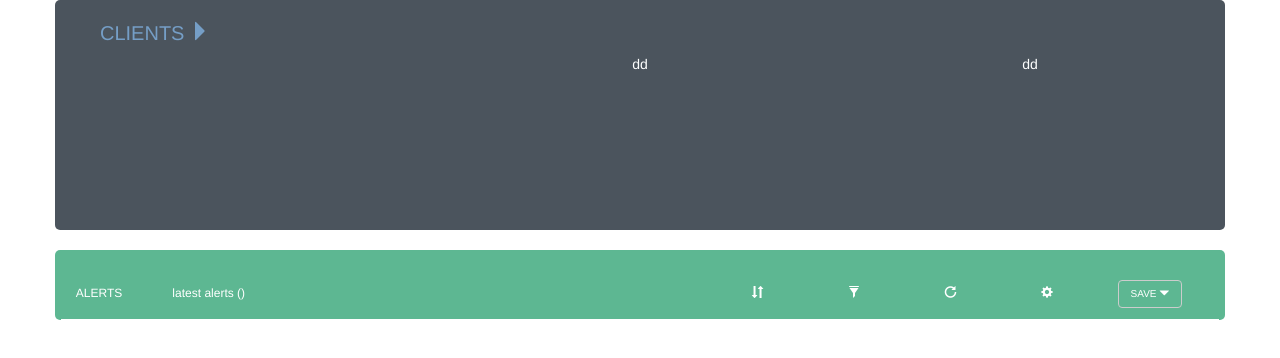
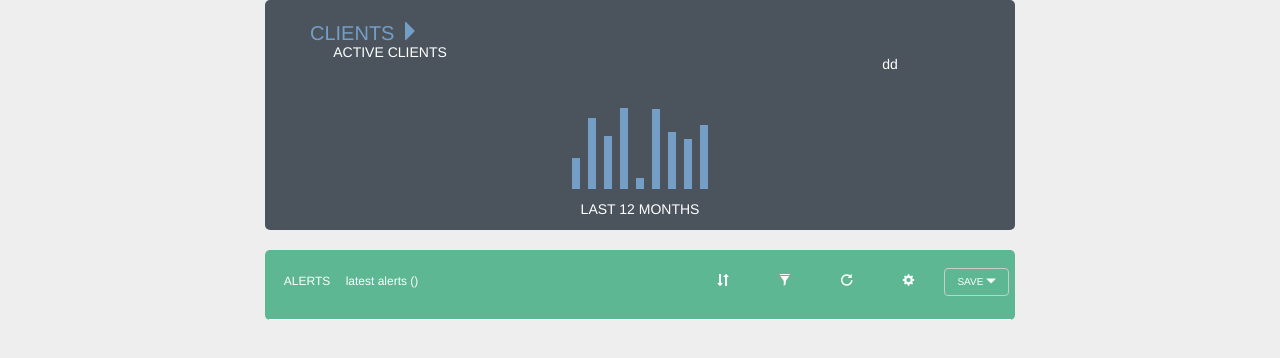
Before and after one commit to vuxtaposition/soundcloud, a plain HTML site: page examples/index.html in a window 1280 px wide. Drawn offline with nearby package versions, Linux system fonts and the light colour scheme; no server answers.

Commit message:
fifth commit

```diff
--- a/examples/index.html
+++ b/examples/index.html
@@ -10,6 +10,12 @@
 		<link rel="stylesheet" href="https://maxcdn.bootstrapcdn.com/bootstrap/3.3.6/css/bootstrap.min.css" integrity="sha384-1q8mTJOASx8j1Au+a5WDVnPi2lkFfwwEAa8hDDdjZlpLegxhjVME1fgjWPGmkzs7" crossorigin="anonymous">
 
 <style>
+body {
+	background:#eee;
+}
+.container {
+	width:750px;
+}
 .background-coal {
 	background:#4B545D;
 	height:230px;
@@ -22,7 +28,6 @@
 	margin-left:60px;
 	font-size:20px;
 	color:#759ec6;
-
 }
 .backgroun-green {
 	background:#5db792;
@@ -32,7 +37,6 @@
 	margin: 0 auto;
 	font-size: 12px;
 }
-
 .backgroun-green-head {
 	color:white;
 	background:#5db792;
@@ -54,7 +58,6 @@
         width: 100%;
         height: 1100%;
     }
-
     a:link.button,
     a:active.button,
     a:visited.button,
@@ -62,10 +65,17 @@
         margin: 30px 5px 0 2px;
         padding: 7px 13px;
     }
+
 .backgroun-green > div {
-	height:45px;
+	height:auto;
 	border-bottom:0.5px solid white;
-	padding-top:10px;
+	padding-top:20px;
+	width: 99%;
+    margin: 0 auto;
+    padding-bottom: 10px;
+}
+.text-right {
+	text-align:right;
 }
 .green-heading {
 	height:100px;
@@ -97,6 +107,59 @@
 .saveBtn {
  	margin-top: -5px;
 }
+.cont {
+  position: absolute;
+  top: 20px;
+  right: 0;
+  bottom: 40px;
+  left: 0;
+  margin: 10px auto;
+  text-align: center;
+  width: 200px;
+  height: 100px;
+}
+
+.cont::before {
+  content: "";
+  display: inline-block;
+  height: 100%;
+}
+
+.cont::after {
+
+  display: block;
+  color: #759ec6;
+  font: 30px/40px sans-serif;
+}
+
+.bar {
+  display: inline-block;
+  vertical-align: bottom;
+  width: 8px;
+  height: 100%;
+  margin-right: 4px;
+  background: #759ec6;
+  -webkit-transition: height 0.5s ease-out;
+  transition: height 0.5s ease-out;
+}
+.glyphicon-signal {
+	margin-left:5px;
+}
+.last-twelve {
+	clear:both;
+	float:left;
+	width:100%;
+	margin-top:10px;
+}
+.active-clients {
+	clear:both;
+	float:left;
+	width:100%;
+	margin-top:-12px;
+}
+svg text {
+	color:#759ec6 !important;
+}
 </style>
 	</head>
 	<body>
@@ -107,8 +170,22 @@
 			<div class="row">
 				<H3 class="clients-heading">CLIENTS <span class="glyphicon glyphicon-triangle-right" aria-hidden="true"></span></H3>
 			</div>
-				<div class="col-md-4 col-lg-4"> <div id="gg1" class="gauge"></div></div>
-				<div class="col-lg-4 col-lg-4">dd</div>
+				<div class="col-md-4 col-lg-4"> <div id="gg1" class="gauge"></div><span class="active-clients">ACTIVE CLIENTS</span></div>
+
+				<div class="col-md-4 col-lg-4" >
+				    <div class="cont">
+					  <div class="bar"></div>
+					  <div class="bar"></div>
+					  <div class="bar"></div>
+					  <div class="bar"></div>
+					  <div class="bar"></div>
+					  <div class="bar"></div>
+					  <div class="bar"></div>
+					  <div class="bar"></div>
+					  <div class="bar"></div>
+					  <span class="last-twelve">LAST 12 MONTHS</span>
+					</div>
+				</div>
 				<div class="col-lg-4 col-lg-4">dd</div>
 			</div>
 			<br>
@@ -116,10 +193,10 @@
 
 				<div class="row backgroun-green-head">
 
-					<div class="col-sm-1 col-xs-1 col-lg-1">ALERTS</span></div>
-					<div class="col-sm-2 col-xs-1-2 col-lg-2 alerter">latest alerts ()</div>
-					<div class="col-sm-4  col-xs-4 col-lg-4">  </div>
-					<div class="col-sm-1 col-lg-1" onClick="sortMe()" >
+					<div class="col-sm-1 col-xs-2 col-lg-1">ALERTS</span></div>
+					<div class="col-sm-2 col-xs-4 col-lg-2 alerter">latest alerts ()</div>
+					<div class="col-sm-4 col-xs-1 col-lg-4">  </div>
+					<div class="col-sm-1 col-xs-1 col-lg-1" onClick="sortMe()" >
 					   <a href="#"> <span class="glyphicon glyphicon-sort" aria-hidden="true"></span> </a>
 					</div>
 					<div class="col-sm-1  col-md-1 col-xs-1 col-lg-1">
@@ -141,10 +218,6 @@
 				<div class="row backgroun-green">
 
 				</div>
-
-
-
-
 			</div>
 		</div>
 
@@ -161,10 +234,6 @@
     	<script>
 
 
-
-
-
-
 			   var myurl = "https://jsonplaceholder.typicode.com/users/";
 			   var domains = "";
 			   var myIds = [];
@@ -174,17 +243,12 @@
 			   var myWebsites = [];
 			   var latestAlarts = "";
 			   var sorting = 1;
-
-			   function sortMe() {
-				     sorting = !sorting;
-
-				     console.log(sorting);
-				 }
-
+			   var myData;
 			     $.get(myurl, function(data, status, sorting){
 			     	console.log(sorting);
+			     	$('.alerter').text("latest alerts ( "+data.length+" )");
 
-			     	$('.alerter').text("latest alerts ( "+data.length+" )");
+				     myData = data;
 
 				    for (var i = 0; i < data.length; i++) {
 					   myIds.push(data[i].id);
@@ -200,33 +264,23 @@
 				        	domains = "Low";
 				        } else if(dotcom2 ==".org"){
 				        	domains = "Middle";
-
 				        } else if(dotcom2 ==".org"){
 				        	domains = "Very";
-
 				        } else {
 							domains = "High";
 				        }
 				        console.log(domains);
 
-
-
-
-				       myString = '<div class="row"><div class="col-sm-1 col-xs-1 col-lg-1"><span class="glyphicon glyphicon-stats" aria-hidden="true"></span></div>';
+				       myString = '<div class="row"><div class="col-sm-1 col-xs-1 col-lg-1"><span class="outerspan"><span class="glyphicon glyphicon-stats" aria-hidden="true"></span></span></div>';
 				       myString +='<div class="col-sm-3 col-xs-3 col-lg-3 namer">'+myNames[i]+'</div>';
 				       myString += '<div class="col-sm-4 col-xs-4 col-lg-4">'+myTitles[i]+'</div>';
 				       myString += '<div class="col-sm-2 col-xs-2 col-lg-2">'+myAddress[i]+'</div>';
-				       myString += '<div class="col-sm-2 col-xs-2 col-lg-2"><a href="#"> <span class="glyphicon glyphicon-signal" aria-hidden="true"> '+domains+' </a></span></div></div>';
-
-
+				       myString += '<div class="col-sm-2 col-xs-2 col-lg-2 text-right"><a href="#"> '+domains+' <span class="glyphicon glyphicon-signal" aria-hidden="true"> </a></span></div></div>';
 				       $('.backgroun-green').append(myString);
 					}
 						console.log()
 					var random = Math.floor((Math.random() * 10) + 1);
 					console.log(myIds[random]);
-
-
-
 
 				    var gg1 = new JustGage({
 				      id: "gg1",
@@ -234,7 +288,7 @@
 				      min: 0,
 				      max: 10,
 				      decimals: 2,
-				      gaugeWidthScale: 0.6,
+				      gaugeWidthScale: 0.9,
 				      customSectors: [{
 				        color : "#759ec6",
 				        lo : 0,
@@ -248,6 +302,17 @@
 				    });
 				});
 
+			function sortMe() {
+			  sorting = !sorting;
+			  var ran = Math.floor(Math.random() * 10);
+			  console.log(myData[ran].name);
+			}
+
+
+			$('.bar').each(function(){
+				var hi = Math.random() * 100;
+		 		$(this).css("height",hi + '%');
+			});
 
     </script>
 	</body>
```
